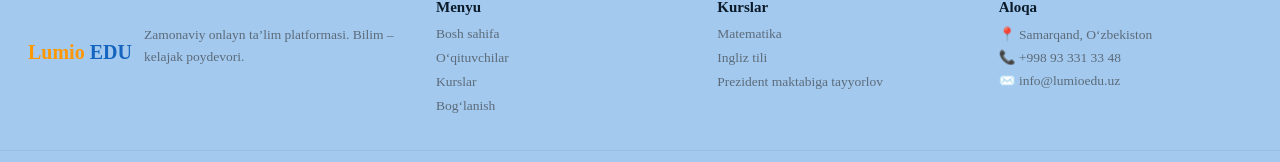
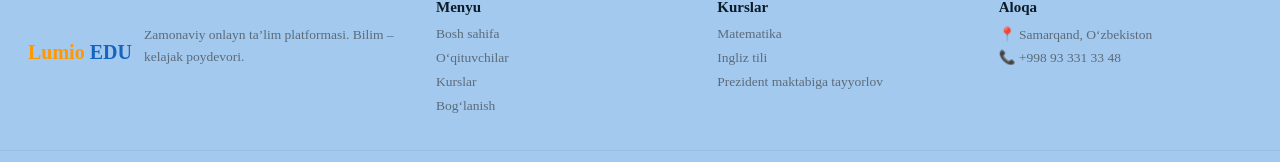
Before and after one commit to Umidjonjuraqulov/lumio, a React (Vite) app: page /teachers in a window 1280 px wide. Shown: the part 1024-1186 px from the top of the page. Built offline with nearby package versions, Linux system fonts and the light colour scheme.

Commit message:
update footer

```diff
--- a/src/components/Footer.jsx
+++ b/src/components/Footer.jsx
@@ -45,7 +45,6 @@ export default function Footer() {
           <h4>Aloqa</h4>
           <p>📍 Samarqand, O‘zbekiston</p>
           <p>📞 +998 93 331 33 48</p>
-          <p>✉️ info@lumioedu.uz</p>
         </div>
       </div>
 
```
